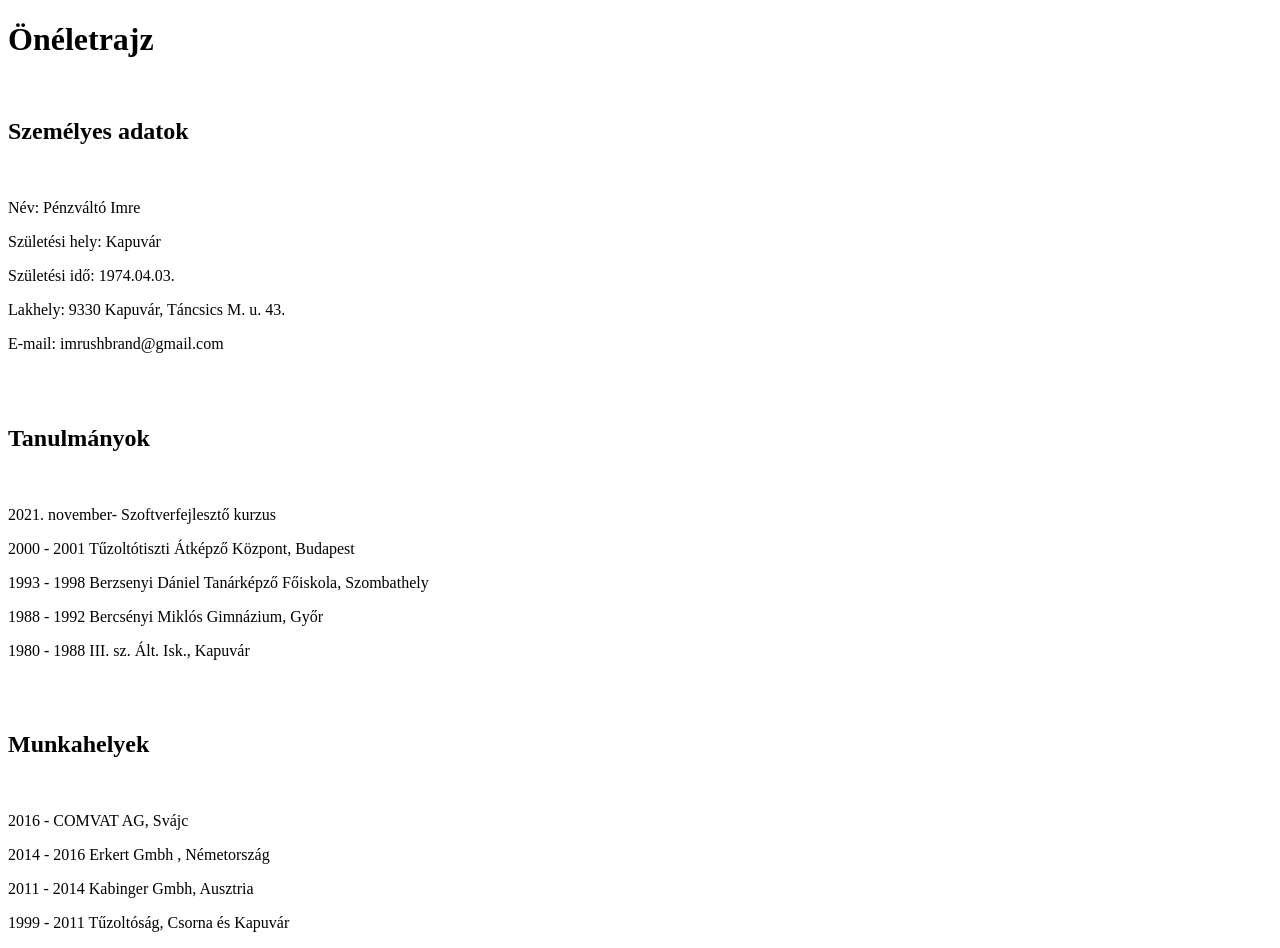
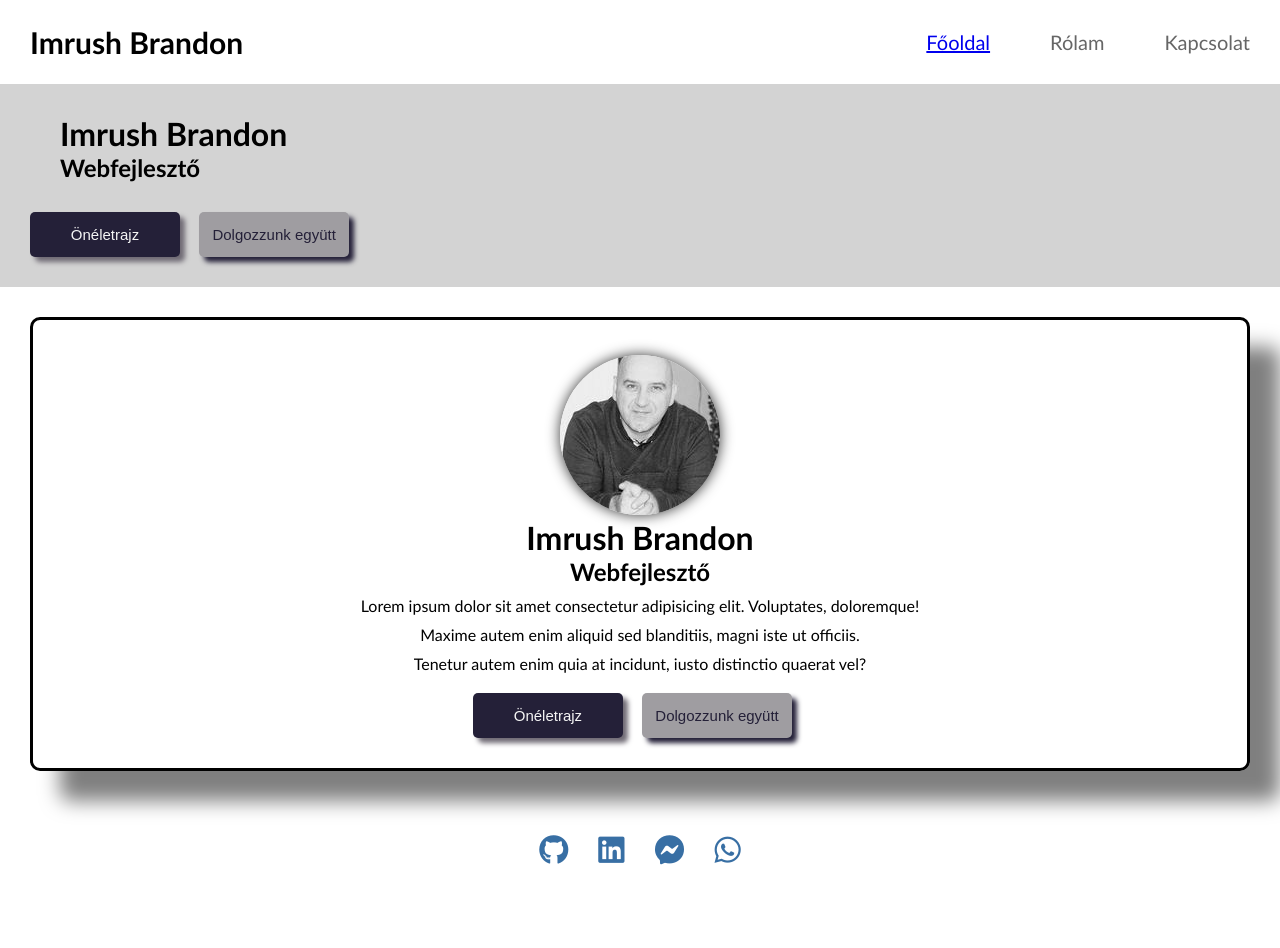
Before and after one commit to Imrushgithub/Imrushgithub.github.io, a plain HTML site: page index.html in a window 1280 px wide. After the commit the page ends 887 px from the top, so only its background shows below. Drawn offline with Linux system fonts and the light colour scheme.

Commit message:
Portfólió oldal kezdés

```diff
--- /dev/null
+++ b/css/style.css
@@ -0,0 +1,137 @@
+* {
+  margin: 0;
+  padding: 0;
+
+}
+
+html {
+  font-size: 10px;
+  font-family: "Trebuchet MS", "Lucida Sans Unicode", "Lucida Grande",
+    "Lucida Sans", Arial, sans-serif;
+}
+
+:root {
+  --mobile-margin-left: 3rem;
+}
+
+body {
+  font-size: 1.6rem;
+}
+
+ul {
+  list-style: none;
+}
+
+.h1 {
+  font-size: 4.8rem;
+}
+
+.h2 {
+  font-size: 3.5;
+}
+
+.nav-item__link,
+.oldal-logo {
+  text-decoration: none;
+  color: #666666;
+}
+
+.nav-item__link.active,
+.oldal-logo {
+  color: black;
+  font-weight: 700;
+}
+
+.oldal-logo {
+  font-size: 3rem;
+  margin-left: var(--mobile-margin-left);
+  margin-right: 2rem;
+}
+
+.main-navigation {
+  display: flex;
+  align-items: center;
+  justify-content: space-between;
+}
+
+.main-navigation__menu {
+  display: flex;
+  margin: right;
+}
+
+.nav-item {
+  margin: 30px;
+  font-size: 2rem;
+}
+
+.banner-container {
+  padding: 2rem 0 2rem 3rem;
+  background-color: lightgrey;
+}
+
+.banner-container__tittles {
+  margin: 1rem 0 2rem var(--mobile-margin-left);
+}
+
+.btn {
+  width: 15rem;
+  height: 4.5rem;
+  font-size: 1.5rem;
+  border: none;
+  margin: 1rem 1.5rem 1rem 0;
+  border-radius: 0.5rem;
+  box-shadow: 0.5rem 0.5rem 0.5rem #242038;
+}
+
+.btn-primary {
+  background-color: #242038;
+  color: whitesmoke;
+  box-shadow: 0.5rem 0.5rem 0.5rem #706b75;
+}
+
+.btn-secondary {
+  background-color: #9f9da1;
+  color: #242038;
+}
+
+.btn:hover {
+  cursor: pointer;
+}
+
+.about-container {
+  margin: var(--mobile-margin-left);
+  text-align: center;
+  border: 3px solid black;
+  border-radius: 1rem;
+  padding: 2rem;
+  box-shadow:  30px 30px 20px rgba(0, 0, 0, 0.5);
+
+}
+
+.about-container p {
+  text-align: center;
+  margin: 1rem 10vw;
+}
+
+.profile-photo {
+  border-radius: 50%;
+  box-shadow: 0 0 14px rgba(0, 0, 0, 0.8);
+  margin-top: 1.5rem;
+}
+
+.media-ikonok {
+  display: flex;
+  justify-content: center;
+  margin: 1rem 0 2rem;
+}
+
+.media-ikon {
+  font-size: 3rem;
+  margin: 0 1.5rem;
+  padding-top: 3rem;
+  text-decoration: none;
+}
+
+.media-ikon__link {
+  color: #386FA4;
+}
--- a/index.html
+++ b/index.html
@@ -5,9 +5,72 @@
     <meta http-equiv="X-UA-Compatible" content="IE=edge">
     <meta name="viewport" content="width=device-width, initial-scale=1.0">
     <title>Imrush</title>
+    <title>ImrushBrandon</title>
+    <link rel="stylesheet" href="https://cdnjs.cloudflare.com/ajax/libs/font-awesome/6.0.0/css/brands.min.css" integrity="sha512-bSncow0ApIhONbz+pNI52n0trz5fMWbgteHsonaPk42JbunIeM9ee+zTYAUP1eLPky5wP0XZ7MSLAPxKkwnlzw==" crossorigin="anonymous" referrerpolicy="no-referrer" />
+
+    <link rel="stylesheet" href="https://cdnjs.cloudflare.com/ajax/libs/font-awesome/6.0.0/css/fontawesome.min.css" integrity="sha512-8Vtie9oRR62i7vkmVUISvuwOeipGv8Jd+Sur/ORKDD5JiLgTGeBSkI3ISOhc730VGvA5VVQPwKIKlmi+zMZ71w==" crossorigin="anonymous" referrerpolicy="no-referrer" />
+    <link rel="stylesheet" href="./css/style.css" />
 </head>
 <body>
-    <h1>Önéletrajz</h1>
+    <header>
+        <nav class="main-navigation">
+            <a href="#" class="oldal-logo">Imrush Brandon</a>
+            <ul class="main-navigation__menu">
+              <li class="nav-item">
+                <a href="#" class="nav-item__link.active">Főoldal</a>
+              </li>
+              <li class="nav-item"><a href="#" class="nav-item__link">Rólam</a></li>
+              <li class="nav-item">
+                <a href="#" class="nav-item__link">Kapcsolat</a>
+              </li>
+            </ul>
+          </nav>
+    </header>
+    <main>
+    </div>
+    <div class="banner-container">
+      <div class="banner-container__tittles">
+          <h1>Imrush Brandon</h1>
+          <h2>Webfejlesztő</h2>
+      </div>
+        <button class="btn btn-primary">Önéletrajz</button>
+        <button class="btn btn-secondary">Dolgozzunk együtt</button>
+    </div>
+    <div class="about-container">
+      <img
+        src="./img/Tenmagam.jpg"
+        alt="Imrush Brandon"
+        class="profile-photo"
+      />
+      <h1>Imrush Brandon</h1>
+      <h2>Webfejlesztő</h2>
+      <p>
+        Lorem ipsum dolor sit amet consectetur adipisicing elit. Voluptates,
+        doloremque!
+      </p>
+      <p>Maxime autem enim aliquid sed blanditiis, magni iste ut officiis.</p>
+      <p>
+        Tenetur autem enim quia at incidunt, iusto distinctio quaerat vel?
+      </p>
+      <button class="btn btn-primary">Önéletrajz</button>
+      <button class="btn btn-secondary">Dolgozzunk együtt</button>
+    </div>
+    </main>
+    <footer>
+        <ul class="media-ikonok">
+            <li class="media-ikon"><a href="#" class="media-ikon__link"><i class="fa-brands fa-github"></i></a></li>
+            <li class="media-ikon"><a href="#" class="media-ikon__link"><i class="fa-brands fa-linkedin"></i></a></li>
+            <li class="media-ikon"><a href="#" class="media-ikon__link"><i class="fa-brands fa-facebook-messenger"></i></a></li>
+            <li class="media-ikon"><a href="#" class="media-ikon__link"><i class="fa-brands fa-whatsapp"></i></a></li>
+        </ul>
+    </footer>
+
+
+
+
+
+
+    <!-- <hfoote1>Önéletrajz</h1>
     <br>
     <h2>Személyes adatok</h2>
     <br>
@@ -20,7 +83,7 @@
     <h2>Tanulmányok</h2>
     <br>
     <p>2021. november- Szoftverfejlesztő kurzus</p>
-    <p>2000 - 2001 Tűzoltótiszti Átképző Központ, Budapest</p>
+    <p>2000 - 2001 Tűzoltótiszti Kiképző Központ, Budapest</p>
     <p>1993 - 1998 Berzsenyi Dániel Tanárképző Főiskola, Szombathely</p>
     <p>1988 - 1992  Bercsényi Miklós Gimnázium, Győr </p>
     <p>1980 - 1988  III. sz. Ált. Isk., Kapuvár</p>
@@ -31,6 +94,6 @@
     <p>2016 -  COMVAT AG, Svájc</p>
     <p>2014 - 2016  Erkert Gmbh , Németország</p>
     <p>2011 - 2014  Kabinger Gmbh, Ausztria </p>
-    <p>1999 - 2011  Tűzoltóság, Csorna és Kapuvár</p>
+    <p>1999 - 2011  Tűzoltóság, Csorna és Kapuvár</p> -->
 </body>
 </html>
```
Also changed, not shown: img/Tenmagam.jpg (added).
